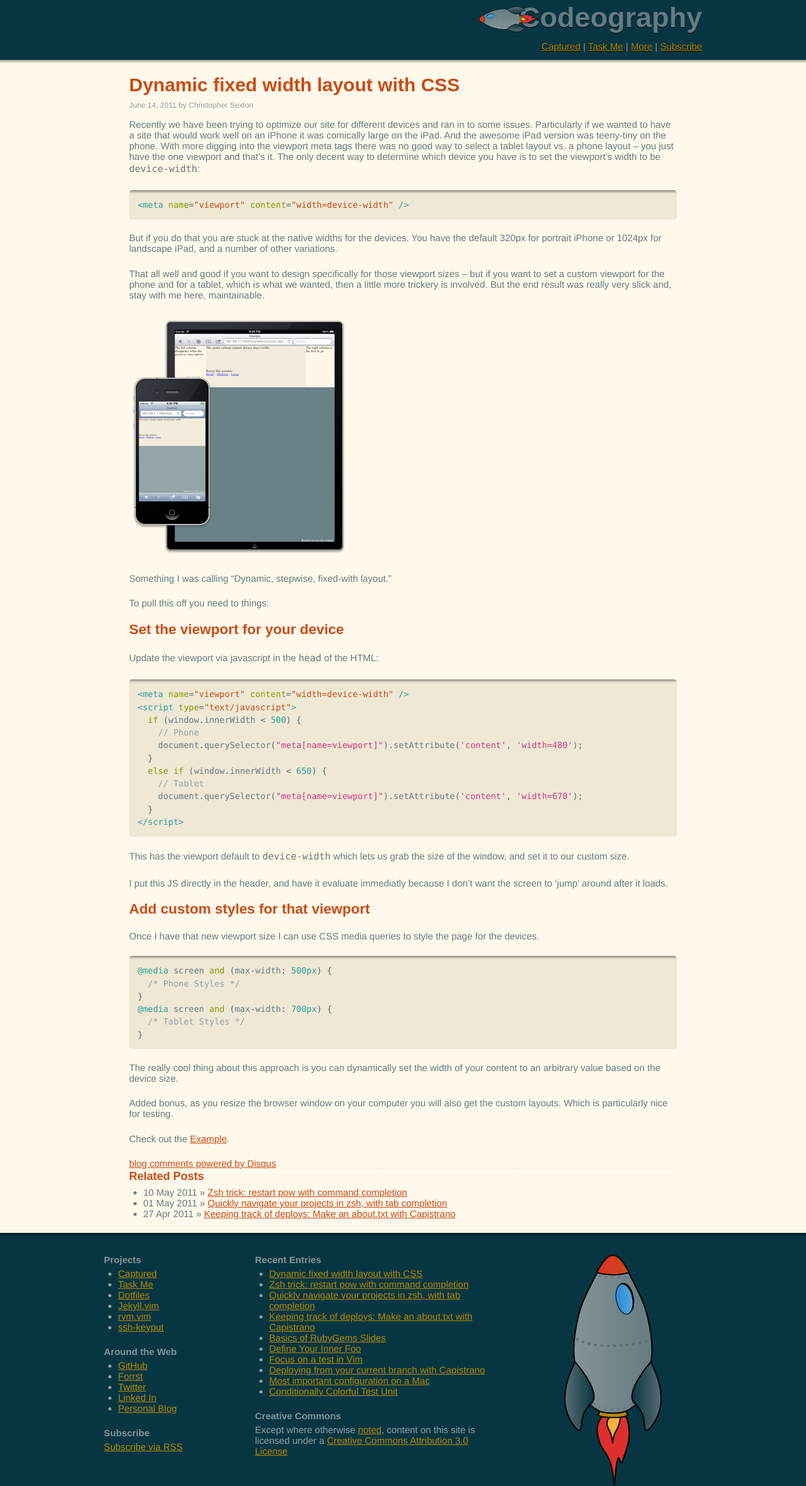
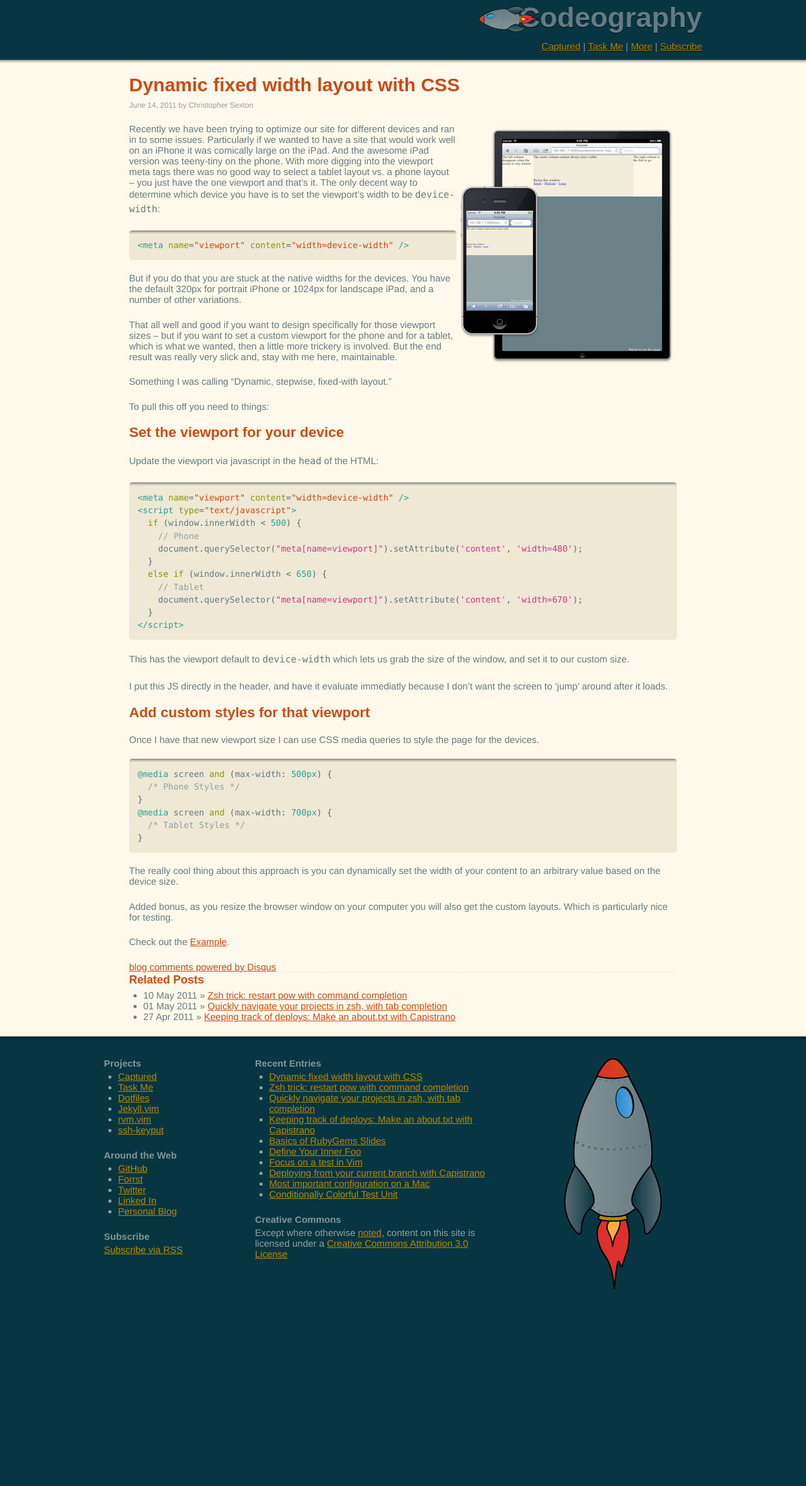
Before and after one commit to csexton/codeography.com, a Jekyll site: the page built from _posts/2011-06-14-dynamic-fixed-width-layout-with-css.markdown, in a window 1280 px wide. Shown: the whole page at 63% size. Built offline with Jekyll 4.4.1, drawn with Linux system fonts in a browser that asks for light colours; nearby versions of some CDN libraries; some web fonts are replaced; comment, search, counter and statistics services are not loaded; after the commit the page ends 2048 px from its top, so only the background shows below that.

Commit message:
Image alignment

```diff
--- a/_posts/2011-06-14-dynamic-fixed-width-layout-with-css.markdown
+++ b/_posts/2011-06-14-dynamic-fixed-width-layout-with-css.markdown
@@ -3,6 +3,8 @@ layout: post
 title: "Dynamic fixed width layout with CSS"
 published: true
 ---
+
+<img align="right" src="/images/dynamic-layout-sm.png" alt="iPhone and iPad">
 
 Recently we have been trying to optimize our site for different devices and ran in to some issues. Particularly if we wanted to have a site that would work well on an iPhone it was comically large on the iPad. And the awesome iPad version was teeny-tiny on the phone. With more digging into the viewport meta tags there was no good way to select a tablet layout vs. a phone layout -- you just have the one viewport and that's it. The only decent way to determine which device you have is to set the viewport's width to be `device-width`:
 
@@ -12,8 +14,6 @@ But if you do that you are stuck at the native widths for the devices. You have
 
 
 That all well and good if you want to design specifically for those viewport sizes -- but if you want to set a custom viewport for the phone and for a tablet, which is what we wanted, then a little more trickery is involved. But the end result was really very slick and, stay with me here, maintainable.
-
-![iPhone and iPad](/images/dynamic-layout-sm.png)
 
 Something I was calling "Dynamic, stepwise, fixed-with layout."
 
```
